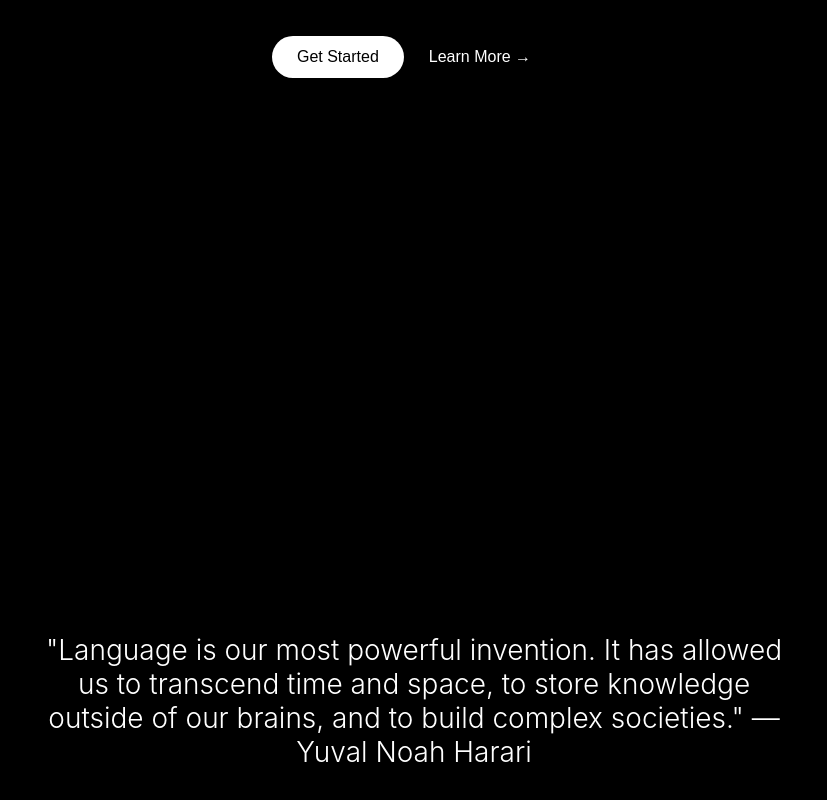
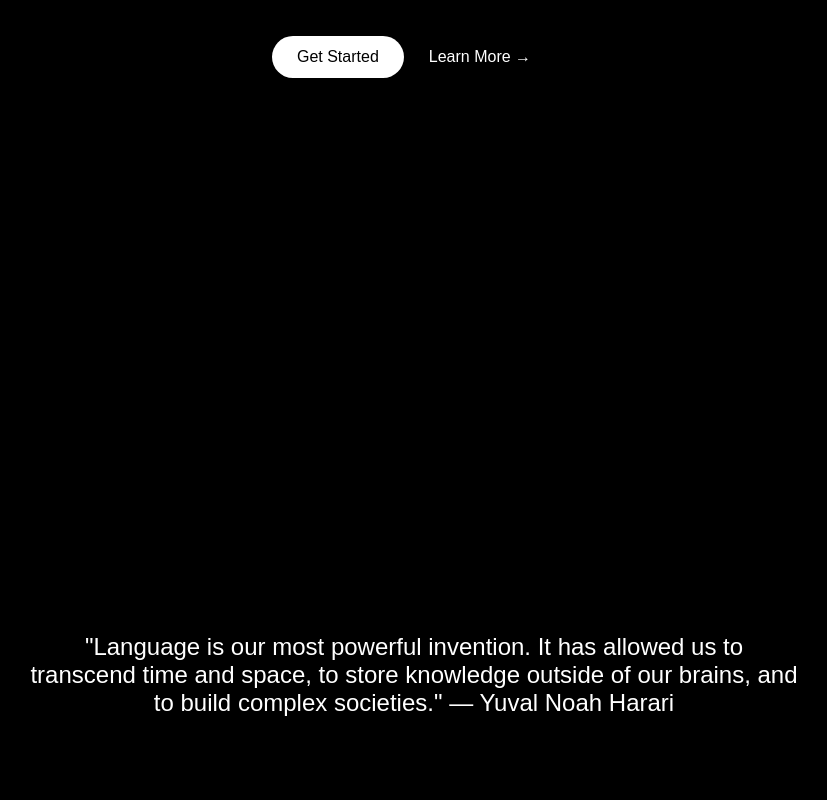
Before and after one commit to schofield-paul/hanzi, a React (Create React App) app: page / in a window 1280 px wide. Shown: the part 413-1213 px from the top of the page, without its empty margins (226-1053 px from the left). Built offline with nearby package versions, Linux system fonts and the light colour scheme.

Commit message:
homepage and about ui

```diff
--- a/src/components/Quote/Quote.module.css
+++ b/src/components/Quote/Quote.module.css
@@ -10,9 +10,10 @@
 }
 
 .quoteText {
-  font-size: 1.75rem;
+  font-family: "Microsoft Sans Serif", Arial, sans-serif;
+  font-size: 24px;
   font-weight: 300;
-  color: white;
+  color: #ffffff;
   margin-top: 20px;
   max-width: 60%;
 }
--- a/src/pages/About/AboutPage.module.css
+++ b/src/pages/About/AboutPage.module.css
@@ -27,7 +27,7 @@ body {
 .paragraph {
   font-family: "Microsoft Sans Serif", Arial, sans-serif;
   color: #ffffff;
-  font-size: 1.2rem;
+  font-size: 16px;
   margin: 0 0 50px 0;
   line-height: 1.6;
   text-align: left;
```
